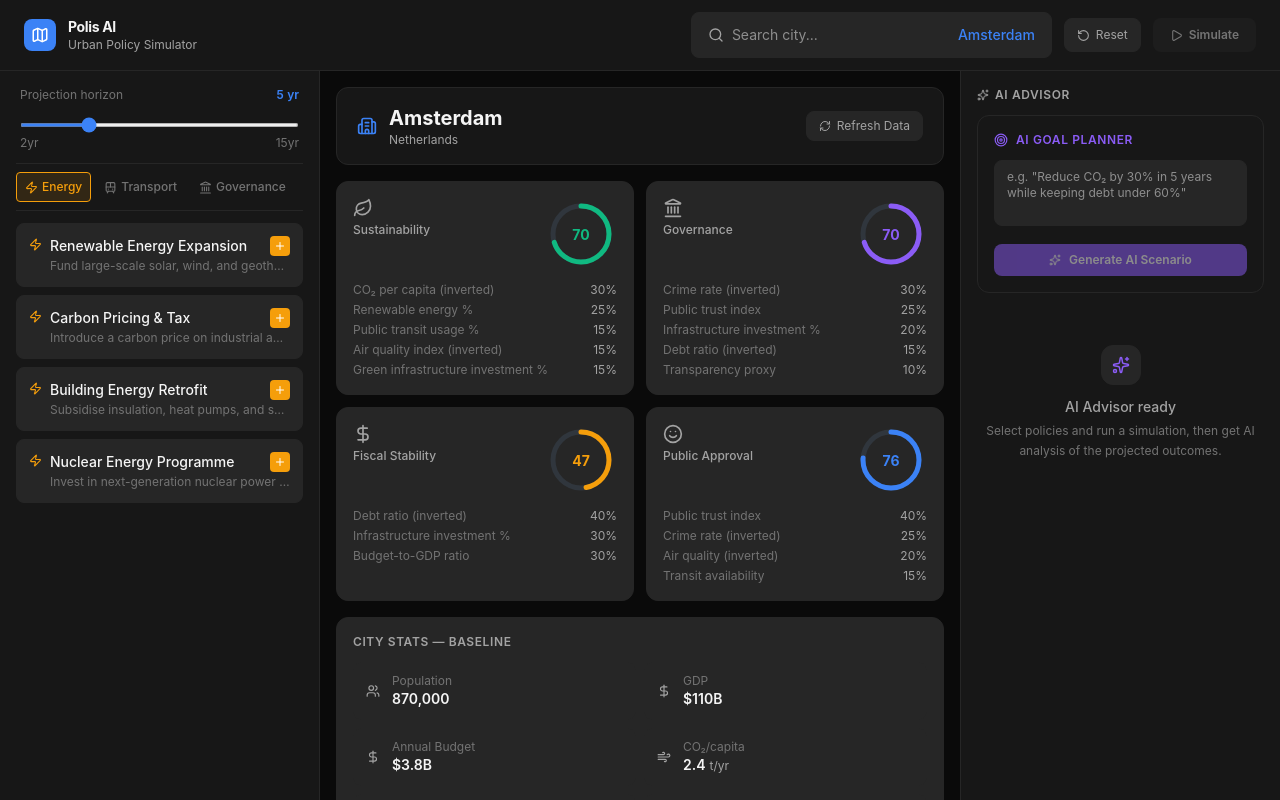
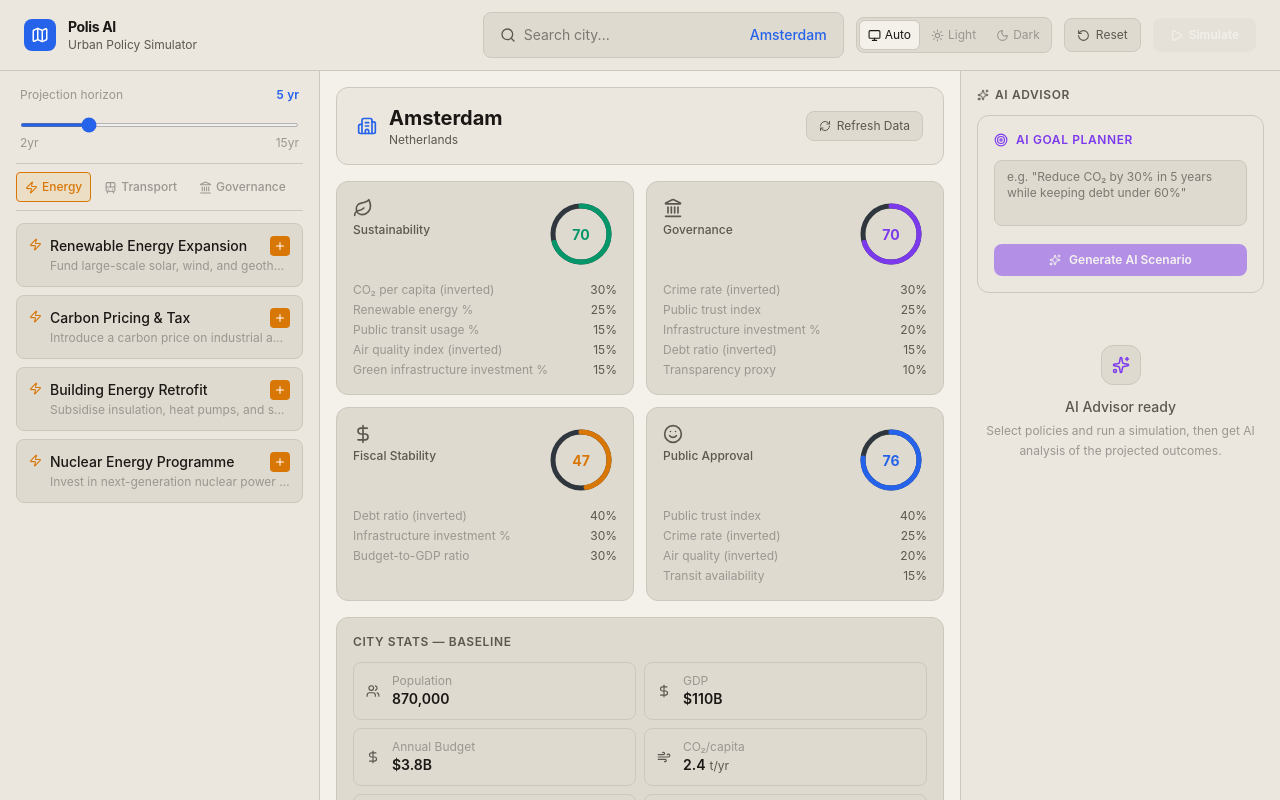
Before and after one commit to AlexGullish/Polis-AI, a Next.js app: page / in a window 1280 px wide. Shown: the top 800 px of the page. Built offline with nearby package versions, Linux system fonts and the light colour scheme.

Commit message:
light theme

```diff
--- a/app/globals.css
+++ b/app/globals.css
@@ -1,5 +1,6 @@
 @import "tailwindcss";
 
+/* ── Dark theme (default) ──────────────────────────────────────── */
 :root {
   --bg-base: #0a0a0a;
   --bg-panel: #171717;
@@ -16,6 +17,82 @@
   --accent-red: #ef4444;
   --accent-purple: #8b5cf6;
   --accent-orange: #f97316;
+  /* chart-specific */
+  --chart-grid: #21262d;
+  --chart-ref-line: #30363d;
+  --chart-tick: #8b949e;
+  --warning-bg: #2d1b1b;
+}
+
+/* Auto: follow system preference unless manually overridden */
+@media (prefers-color-scheme: light) {
+  :root:not([data-theme="dark"]) {
+    --bg-base: #f4f1eb;
+    --bg-panel: #ebe7df;
+    --bg-card: #dedad0;
+    --bg-card-hover: #cec9bd;
+    --border: #ccc8be;
+    --border-subtle: #dedad0;
+    --text-primary: #1a1714;
+    --text-secondary: #5c574f;
+    --text-muted: #9b9690;
+    --accent-blue: #2563eb;
+    --accent-green: #059669;
+    --accent-yellow: #d97706;
+    --accent-red: #dc2626;
+    --accent-purple: #7c3aed;
+    --accent-orange: #ea580c;
+    --chart-grid: #d5d0c6;
+    --chart-ref-line: #b8b2a7;
+    --chart-tick: #7a746e;
+    --warning-bg: #fef2f2;
+  }
+}
+
+/* Manual dark override */
+[data-theme="dark"] {
+  --bg-base: #0a0a0a;
+  --bg-panel: #171717;
+  --bg-card: #262626;
+  --bg-card-hover: #404040;
+  --border: #262626;
+  --border-subtle: #171717;
+  --text-primary: #f5f5f5;
+  --text-secondary: #a3a3a3;
+  --text-muted: #737373;
+  --accent-blue: #3b82f6;
+  --accent-green: #10b981;
+  --accent-yellow: #f59e0b;
+  --accent-red: #ef4444;
+  --accent-purple: #8b5cf6;
+  --accent-orange: #f97316;
+  --chart-grid: #21262d;
+  --chart-ref-line: #30363d;
+  --chart-tick: #8b949e;
+  --warning-bg: #2d1b1b;
+}
+
+/* Manual light override */
+[data-theme="light"] {
+  --bg-base: #f4f1eb;
+  --bg-panel: #ebe7df;
+  --bg-card: #dedad0;
+  --bg-card-hover: #cec9bd;
+  --border: #ccc8be;
+  --border-subtle: #dedad0;
+  --text-primary: #1a1714;
+  --text-secondary: #5c574f;
+  --text-muted: #9b9690;
+  --accent-blue: #2563eb;
+  --accent-green: #059669;
+  --accent-yellow: #d97706;
+  --accent-red: #dc2626;
+  --accent-purple: #7c3aed;
+  --accent-orange: #ea580c;
+  --chart-grid: #d5d0c6;
+  --chart-ref-line: #b8b2a7;
+  --chart-tick: #7a746e;
+  --warning-bg: #fef2f2;
 }
 
 * {
--- a/app/layout.tsx
+++ b/app/layout.tsx
@@ -8,7 +8,14 @@ export const metadata: Metadata = {
 
 export default function RootLayout({ children }: { children: React.ReactNode }) {
   return (
-    <html lang="en">
+    <html lang="en" suppressHydrationWarning>
+      <head>
+        <script
+          dangerouslySetInnerHTML={{
+            __html: `(function(){try{var t=localStorage.getItem('polis-theme');if(t==='light'||t==='dark')document.documentElement.setAttribute('data-theme',t);}catch(e){}})()`,
+          }}
+        />
+      </head>
       <body>{children}</body>
     </html>
   );
--- a/app/page.tsx
+++ b/app/page.tsx
@@ -12,6 +12,7 @@ import Dashboard from '@/components/Dashboard';
 import PolicyPanel from '@/components/PolicyPanel';
 import SimulationGraph from '@/components/SimulationGraph';
 import AIAdvisor from '@/components/AIAdvisor';
+import ThemeToggle from '@/components/ThemeToggle';
 
 const DEFAULT_CITY = CITIES.find(c => c.id === 'amsterdam')!;
 
@@ -128,6 +129,8 @@ export default function Home() {
 
         <div className="flex items-center gap-3">
           <CitySearch selectedCity={selectedCity} onSelect={handleCityChange} />
+
+          <ThemeToggle />
 
           <button
             onClick={handleReset}
--- a/components/AIAdvisor.tsx
+++ b/components/AIAdvisor.tsx
@@ -172,7 +172,7 @@ export default function AIAdvisor({
         {scenarioError && (
           <div
             className="text-xs px-3 py-2 rounded-lg"
-            style={{ background: '#2d1b1b', color: 'var(--accent-red)', border: '1px solid var(--accent-red)' }}
+            style={{ background: 'var(--warning-bg)', color: 'var(--accent-red)', border: '1px solid var(--accent-red)' }}
           >
             {scenarioError}
           </div>
@@ -334,7 +334,7 @@ export default function AIAdvisor({
         {analysisError && (
           <div
             className="text-xs px-3 py-2 rounded-lg"
-            style={{ background: '#2d1b1b', color: 'var(--accent-red)', border: '1px solid var(--accent-red)' }}
+            style={{ background: 'var(--warning-bg)', color: 'var(--accent-red)', border: '1px solid var(--accent-red)' }}
           >
             {analysisError}
           </div>
--- a/components/SimulationGraph.tsx
+++ b/components/SimulationGraph.tsx
@@ -201,15 +201,15 @@ export default function SimulationGraph({ userResult, aiResult }: Props) {
 
       <ResponsiveContainer width="100%" height={240}>
         <LineChart data={data} margin={{ top: 4, right: 8, bottom: 0, left: -16 }}>
-          <CartesianGrid strokeDasharray="3 3" stroke="#21262d" />
+          <CartesianGrid strokeDasharray="3 3" stroke="var(--chart-grid)" />
           <XAxis
             dataKey="year"
-            tick={{ fontSize: 11, fill: '#8b949e' }}
+            tick={{ fontSize: 11, fill: 'var(--chart-tick)' }}
             tickFormatter={v => (v === 0 ? 'Base' : `Y${v}`)}
           />
-          <YAxis tick={{ fontSize: 11, fill: '#8b949e' }} />
+          <YAxis tick={{ fontSize: 11, fill: 'var(--chart-tick)' }} />
           <Tooltip content={<CustomTooltip />} />
-          <ReferenceLine x={0} stroke="#30363d" strokeDasharray="4 2" />
+          <ReferenceLine x={0} stroke="var(--chart-ref-line)" strokeDasharray="4 2" />
 
           {/* User scenario lines (solid) */}
           {currentSeries.map(s =>
@@ -257,9 +257,9 @@ export default function SimulationGraph({ userResult, aiResult }: Props) {
               key={i}
               className="flex items-center gap-2 text-xs px-3 py-2 rounded-lg"
               style={{
-                background: '#2d1b1b',
+                background: 'var(--warning-bg)',
                 border: '1px solid var(--accent-red)',
-                color: '#f85149',
+                color: 'var(--accent-red)',
               }}
             >
               <AlertTriangle size={14} />
--- /dev/null
+++ b/components/ThemeToggle.tsx
@@ -0,0 +1,78 @@
+'use client';
+
+import { useEffect, useState } from 'react';
+import { Monitor, Sun, Moon } from 'lucide-react';
+
+type ThemeMode = 'system' | 'light' | 'dark';
+
+const STORAGE_KEY = 'polis-theme';
+
+const MODES: { value: ThemeMode; icon: React.ReactNode; label: string }[] = [
+  { value: 'system', icon: <Monitor size={13} />, label: 'Auto' },
+  { value: 'light', icon: <Sun size={13} />, label: 'Light' },
+  { value: 'dark', icon: <Moon size={13} />, label: 'Dark' },
+];
+
+function applyTheme(mode: ThemeMode) {
+  const html = document.documentElement;
+  if (mode === 'system') {
+    html.removeAttribute('data-theme');
+  } else {
+    html.setAttribute('data-theme', mode);
+  }
+}
+
+export default function ThemeToggle() {
+  const [mode, setMode] = useState<ThemeMode>('system');
+  const [mounted, setMounted] = useState(false);
+
+  useEffect(() => {
+    const saved = localStorage.getItem(STORAGE_KEY) as ThemeMode | null;
+    const initial = saved ?? 'system';
+    setMode(initial);
+    applyTheme(initial);
+    setMounted(true);
+  }, []);
+
+  function select(next: ThemeMode) {
+    setMode(next);
+    applyTheme(next);
+    if (next === 'system') {
+      localStorage.removeItem(STORAGE_KEY);
+    } else {
+      localStorage.setItem(STORAGE_KEY, next);
+    }
+  }
+
+  if (!mounted) return null;
+
+  return (
+    <div
+      className="flex items-center rounded-lg p-0.5 gap-0.5"
+      style={{
+        background: 'var(--bg-card)',
+        border: '1px solid var(--border)',
+      }}
+    >
+      {MODES.map(({ value, icon, label }) => {
+        const active = mode === value;
+        return (
+          <button
+            key={value}
+            onClick={() => select(value)}
+            title={label}
+            className="flex items-center gap-1 px-2 py-1.5 rounded-md text-xs transition-all"
+            style={{
+              background: active ? 'var(--bg-base)' : 'transparent',
+              color: active ? 'var(--text-primary)' : 'var(--text-muted)',
+              border: active ? '1px solid var(--border)' : '1px solid transparent',
+            }}
+          >
+            {icon}
+            <span className="hidden sm:inline">{label}</span>
+          </button>
+        );
+      })}
+    </div>
+  );
+}
```
